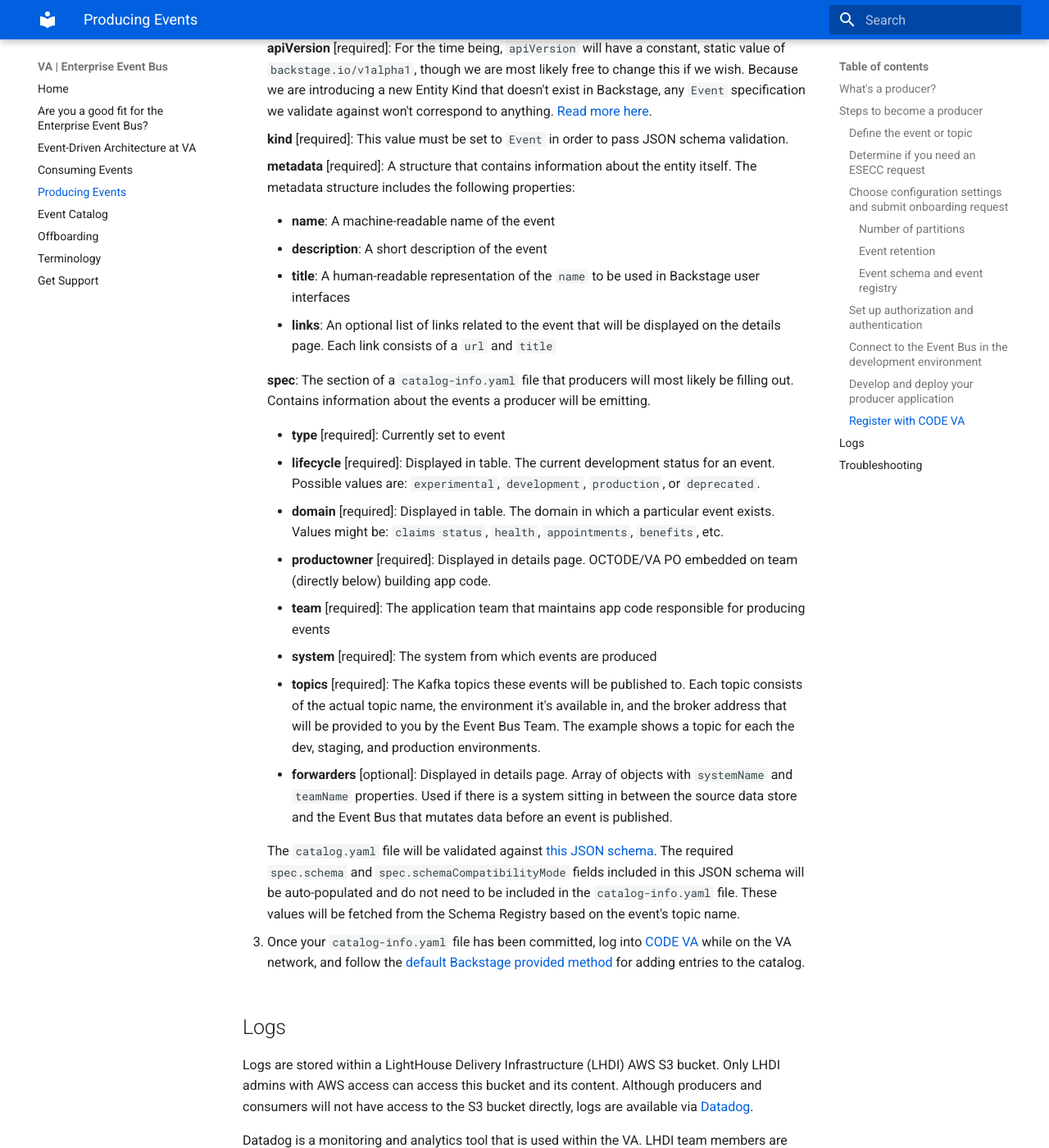
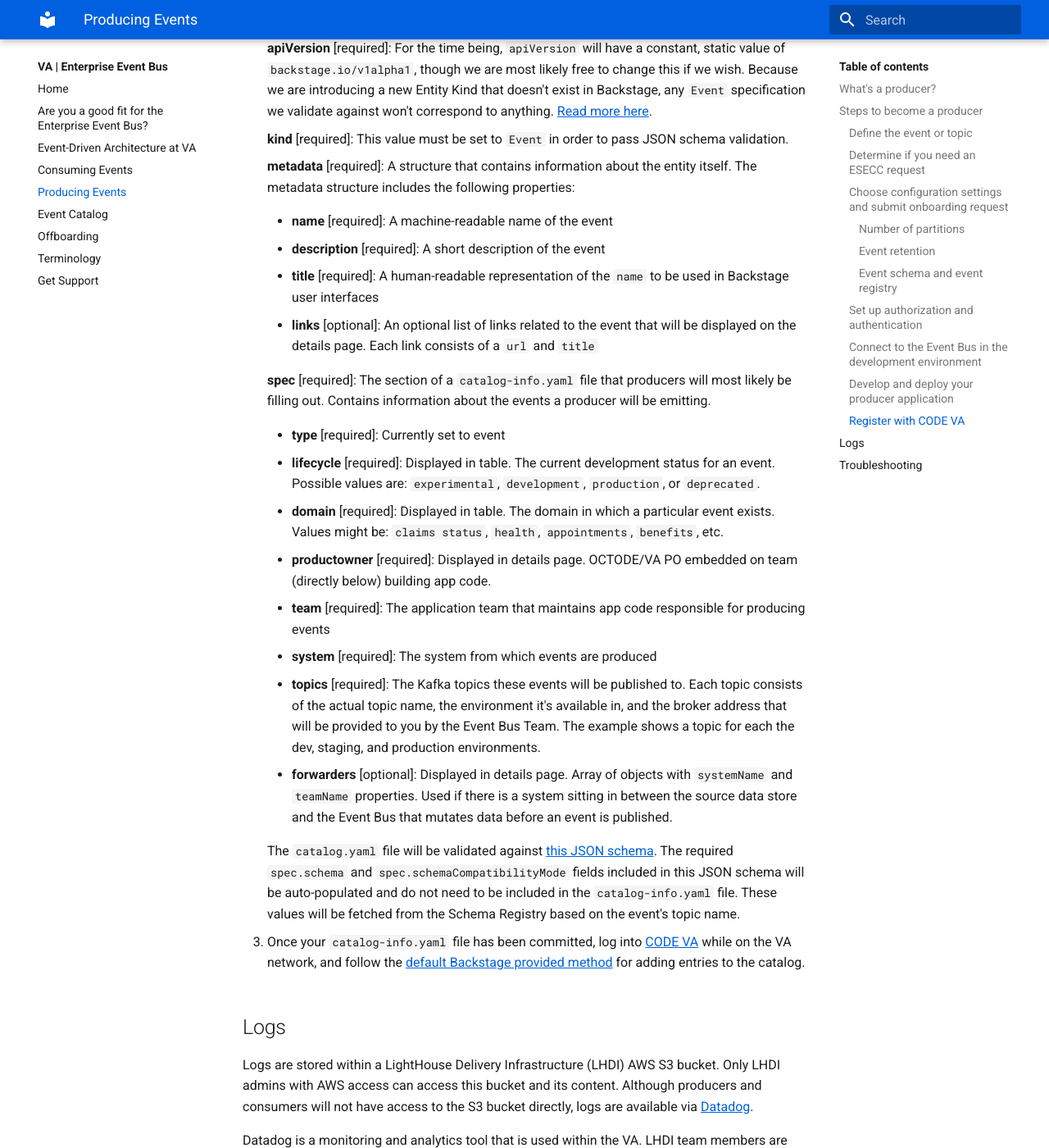
Before and after one commit to department-of-veterans-affairs/ves-event-bus-developer-portal, an MkDocs documentation site: the page built from docs/produce-events.md, in a window 1280 px wide and 1400 px high, scrolled down 6477 px. Shown: the whole window at 82% size. Built offline with MkDocs 1.6.1 and Material for MkDocs 9.7.7, drawn with Linux system fonts in a browser that asks for light colours.

Commit message:
increase text contrast; add underlines for link affordance

```diff
--- a/docs/produce-events.md
+++ b/docs/produce-events.md
@@ -219,15 +219,15 @@
 
     **metadata** [required]: A structure that contains information about the entity itself. The metadata structure includes the following properties:
 
-    * **name**: A machine-readable name of the event
+    * **name** [required]: A machine-readable name of the event
 
-    * **description**: A short description of the event
+    * **description** [required]: A short description of the event
 
-    * **title**: A human-readable representation of the `name` to be used in Backstage user interfaces
+    * **title** [required]: A human-readable representation of the `name` to be used in Backstage user interfaces
 
-    * **links**: An optional list of links related to the event that will be displayed on the details page. Each link consists of a `url` and `title`
+    * **links** [optional]: An optional list of links related to the event that will be displayed on the details page. Each link consists of a `url` and `title`
 
-    **spec**: The section of a `catalog-info.yaml` file that producers will most likely be filling out. Contains information about the events a producer will be emitting.
+    **spec** [required]: The section of a `catalog-info.yaml` file that producers will most likely be filling out. Contains information about the events a producer will be emitting.
 
     * **type** [required]:
     Currently set to event
--- a/docs/stylesheets/extra.css
+++ b/docs/stylesheets/extra.css
@@ -1,5 +1,21 @@
 :root {
   --md-primary-fg-color: #0060df;
-  --md-primary-fg-color--light: #307eb2;
-  --md-primary-fg-color--dark: #112e51;
+  --md-typeset-color: #1b1b1b;
+  --md-admonition-fg-color: #1b1b1b;
 }
+
+article p a:link,
+article li a:link,
+li a:hover {
+  text-decoration: underline;
+}
+
+.md-typeset h1,
+.md-typeset h2,
+.md-typeset h3,
+.md-nav__title,
+.md-typeset code,
+.md-nav__link[href]:hover,
+.md-typeset a:hover {
+  color: var(--md-typeset-color);
+}
```
